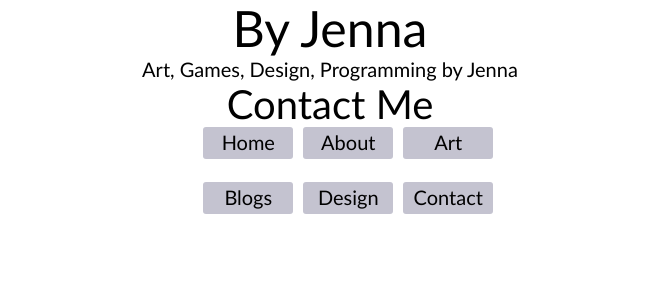
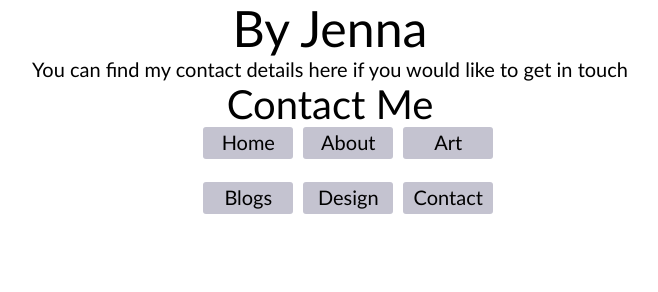
Before and after one commit to jennadunford/PortfolioWebsite_2127324_InteractiveMedia, a plain HTML site: page 5_Contact/contact.html in a window 1280 px wide. Shown: the whole page, without its empty margins (246-904 px from the left). Drawn offline with Linux system fonts and the light colour scheme.

Commit message:
Added more subtitles

```diff
--- a/5_Contact/contact.html
+++ b/5_Contact/contact.html
@@ -11,7 +11,7 @@
   <body>
     <h1 class="title">By Jenna</h1>
     <article class="homeSubTitle">
-      Art, Games, Design, Programming by Jenna
+      You can find my contact details here if you would like to get in touch
     </article>
     <h2 class="pageName">Contact Me</h2>
     <nav>
```
Also changed, not shown: 4_Design/designHome.html (+1 -1 lines).
